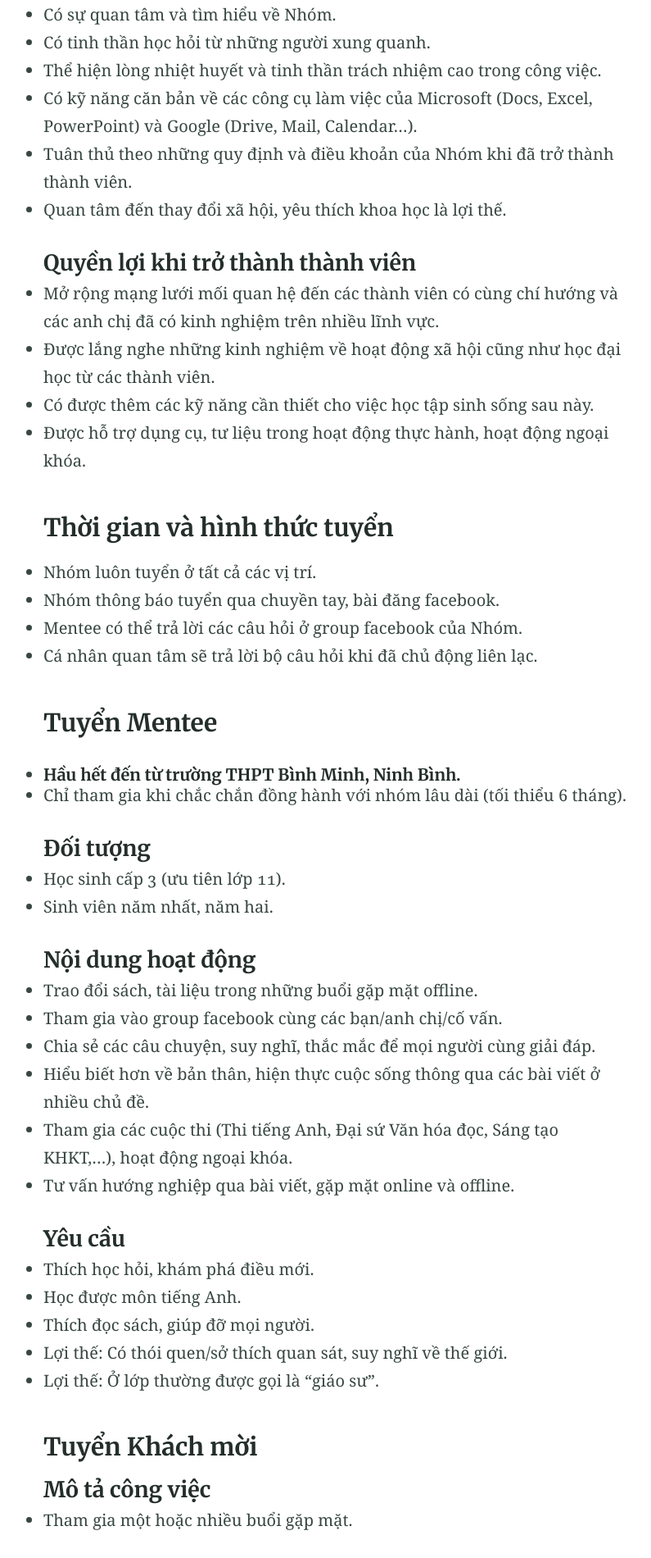
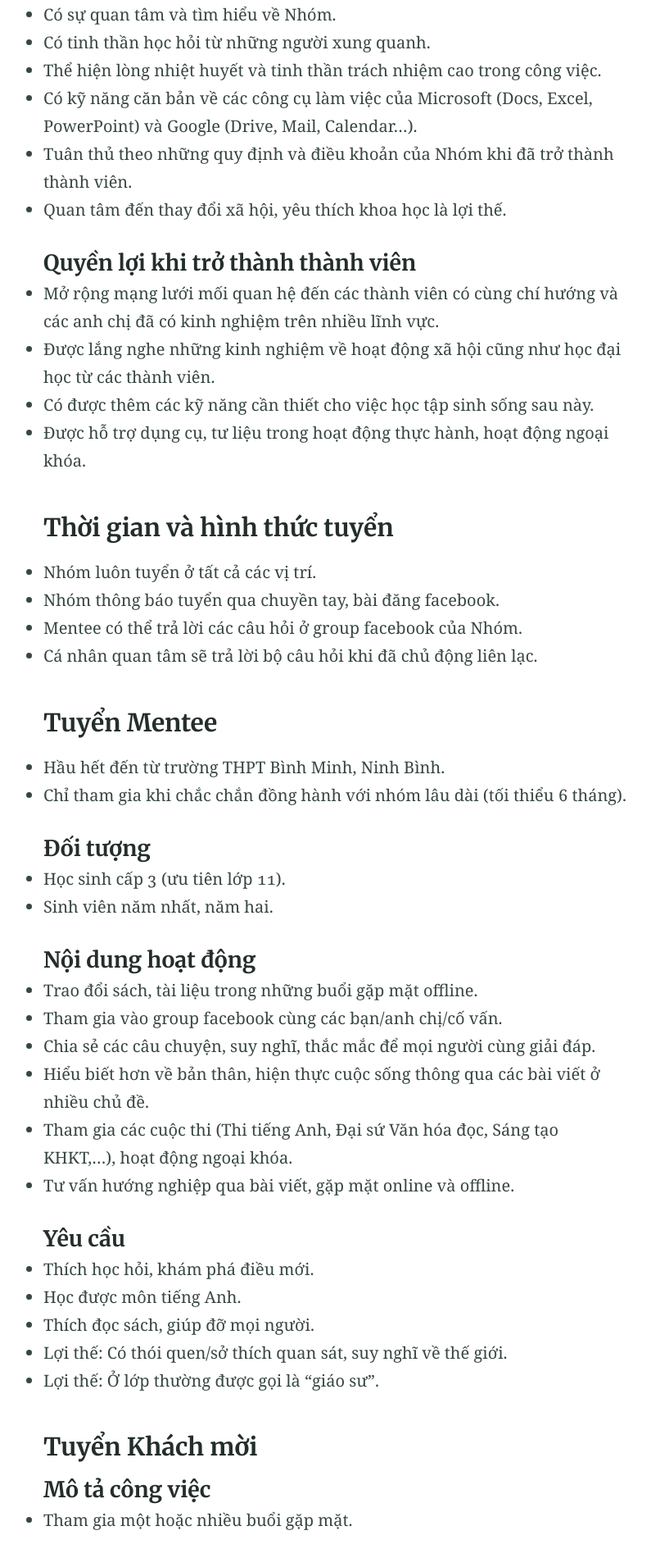
Before and after one commit to 8trien/1, a Jekyll site: the page built from index.md, in a window 1280 px wide. Shown: the part 2327-4227 px from the top of the page at 82% size, without its empty margins (230-1025 px from the left). Built offline with Jekyll 4.4.1, drawn with Linux system fonts in a browser that asks for light colours.

```diff
--- a/index.md
+++ b/index.md
@@ -65,7 +65,7 @@ Nhóm Học tập [Binhminh Knowledge](https://www.facebook.com/bmbetter) là m
 - Cá nhân quan tâm sẽ trả lời bộ câu hỏi khi đã chủ động liên lạc.
 
 ### Tuyển Mentee
-- ###### Hầu hết đến từ trường THPT Bình Minh, Ninh Bình.
+- Hầu hết đến từ trường THPT Bình Minh, Ninh Bình.
 - Chỉ tham gia khi chắc chắn đồng hành với nhóm lâu dài (tối thiểu 6 tháng).
 
 #### Đối tượng
```
